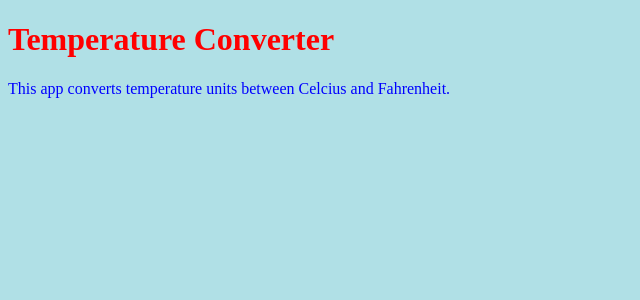
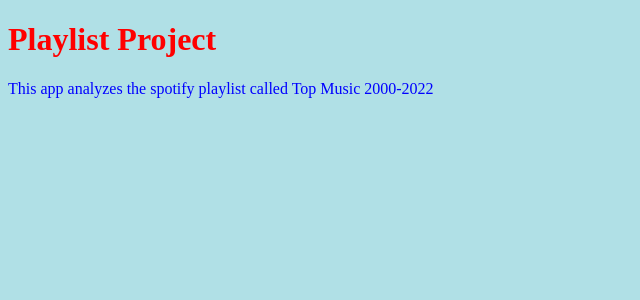
Before and after one commit to hannahb9011/spotify_project, a Python web app: template templates/index.html in a window 1280 px wide. Shown: the top 300 px of the page, without its empty margins (0-640 px from the left). Run offline with Jinja, Linux system fonts and the light colour scheme; the template is opened without the code that fills it, so the values that code supplies are empty.

Commit message:
Update index.html

```diff
--- a/templates/index.html
+++ b/templates/index.html
@@ -1,7 +1,7 @@
 <!DOCTYPE html>
 <html>
 <head>
-  <title>Tempature Converter</title>
+  <title>Spotify Project</title>
   <style>
     body {background-color: powderblue;}
     h1 {color: red;}
@@ -10,8 +10,8 @@
 </head>
 <body>
 
-<h1>Temperature Converter</h1>
-<p>This app converts temperature units between Celcius and Fahrenheit.</p>
+<h1>Playlist Project</h1>
+<p>This app analyzes the spotify playlist called Top Music 2000-2022</p>
 
 </body>
 </html>
```
